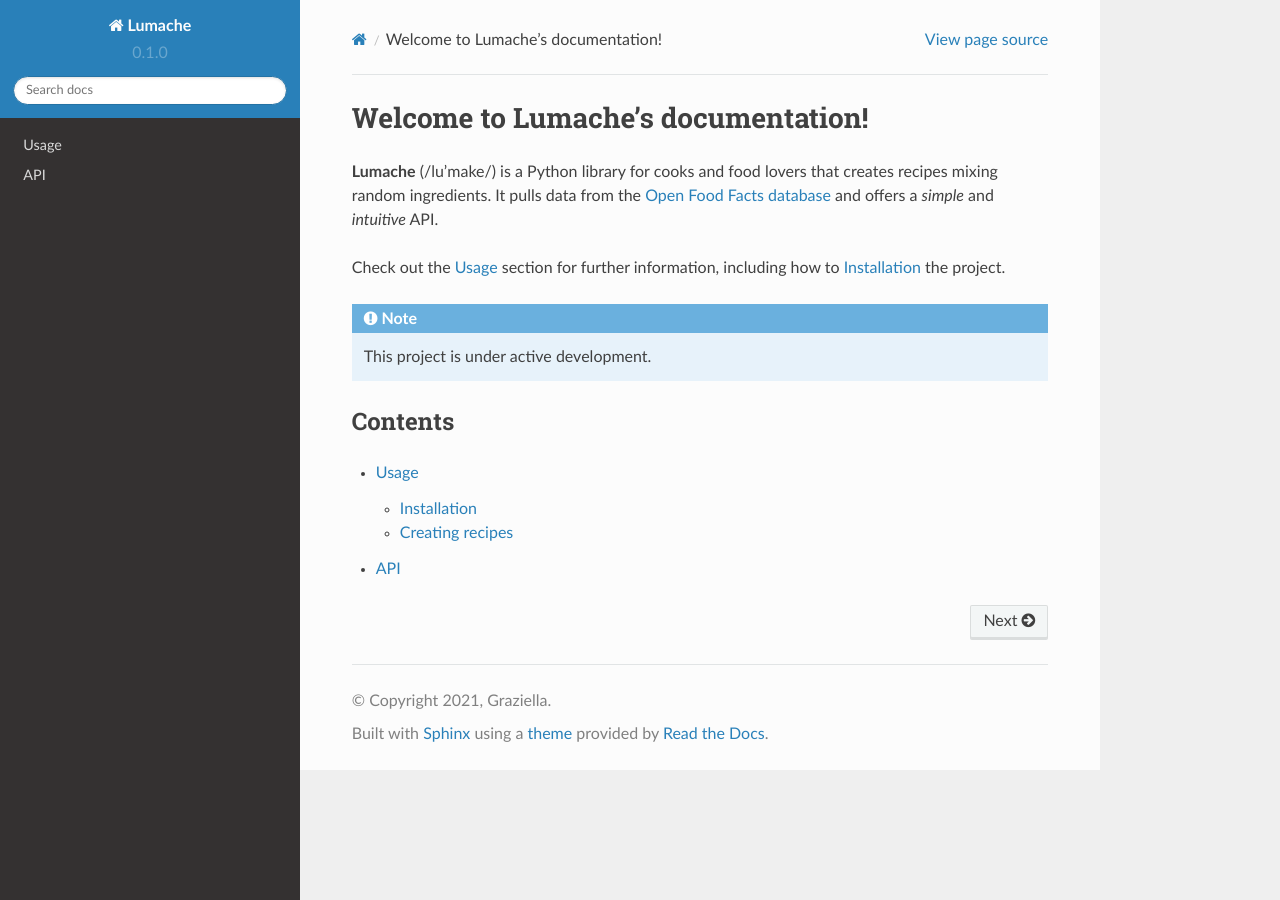
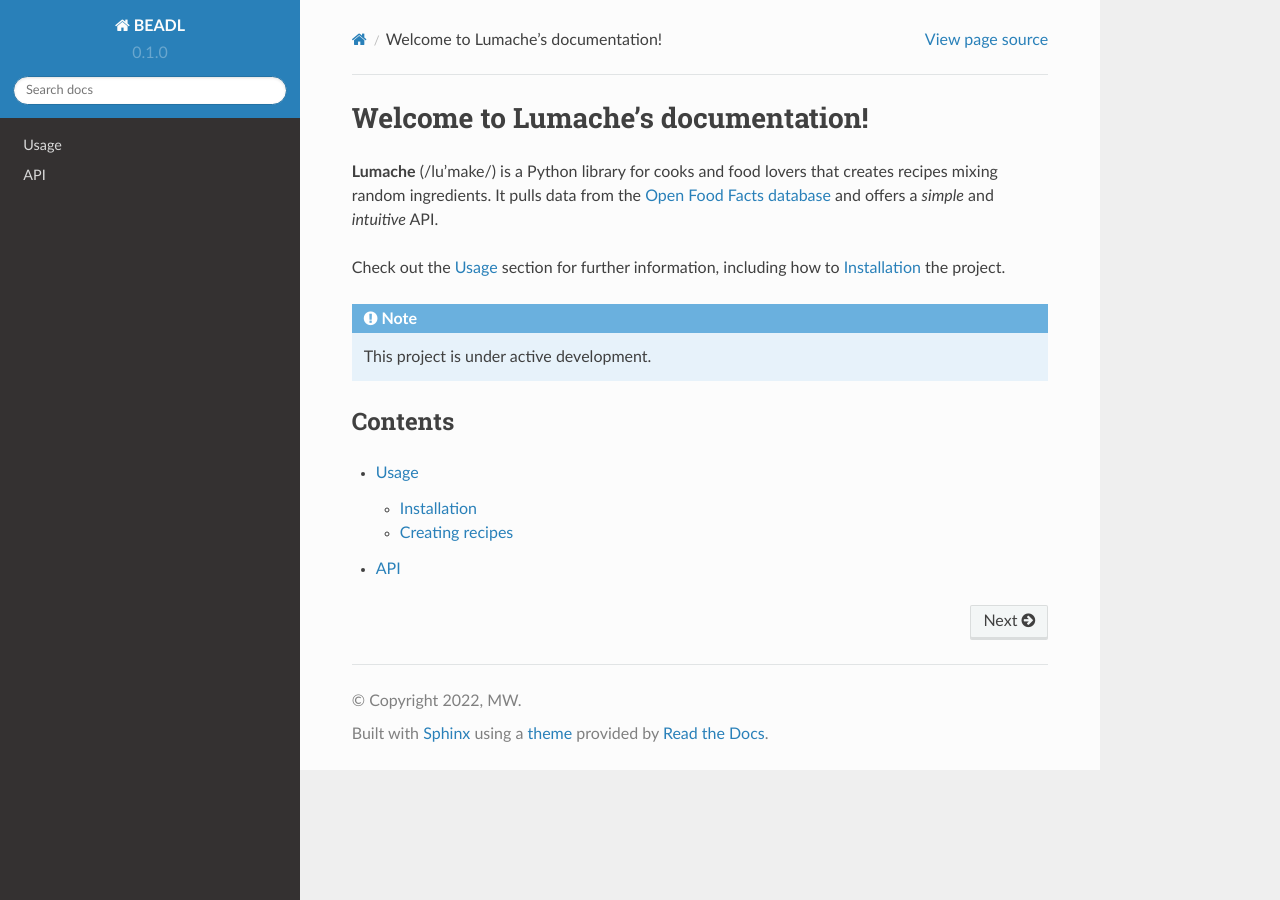
Before and after one commit to Beadl-test/beadl-rtd, a Sphinx documentation site: the page built from docs/source/index.rst, in a window 1280 px wide. Built offline with Sphinx 7.4.7 and the Read the Docs theme 2.0.0, drawn with Linux system fonts in a browser that asks for light colours.

Commit message:
Update conf.py

```diff
--- a/docs/source/conf.py
+++ b/docs/source/conf.py
@@ -2,9 +2,9 @@
 
 # -- Project information
 
-project = 'Lumache'
-copyright = '2021, Graziella'
-author = 'Graziella'
+project = 'BEADL'
+copyright = '2022, MW'
+author = 'MW'
 
 release = '0.1'
 version = '0.1.0'
```
